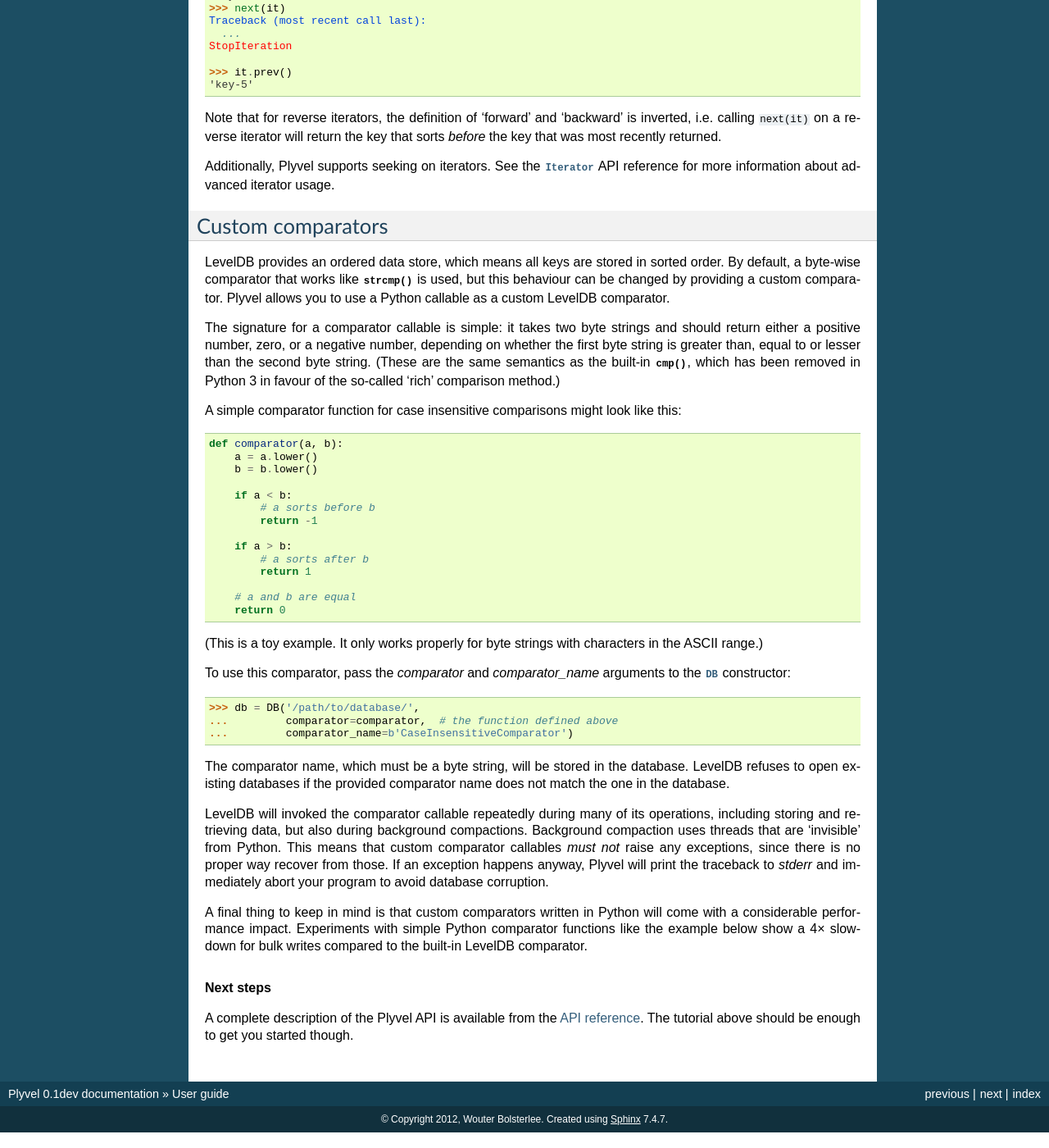
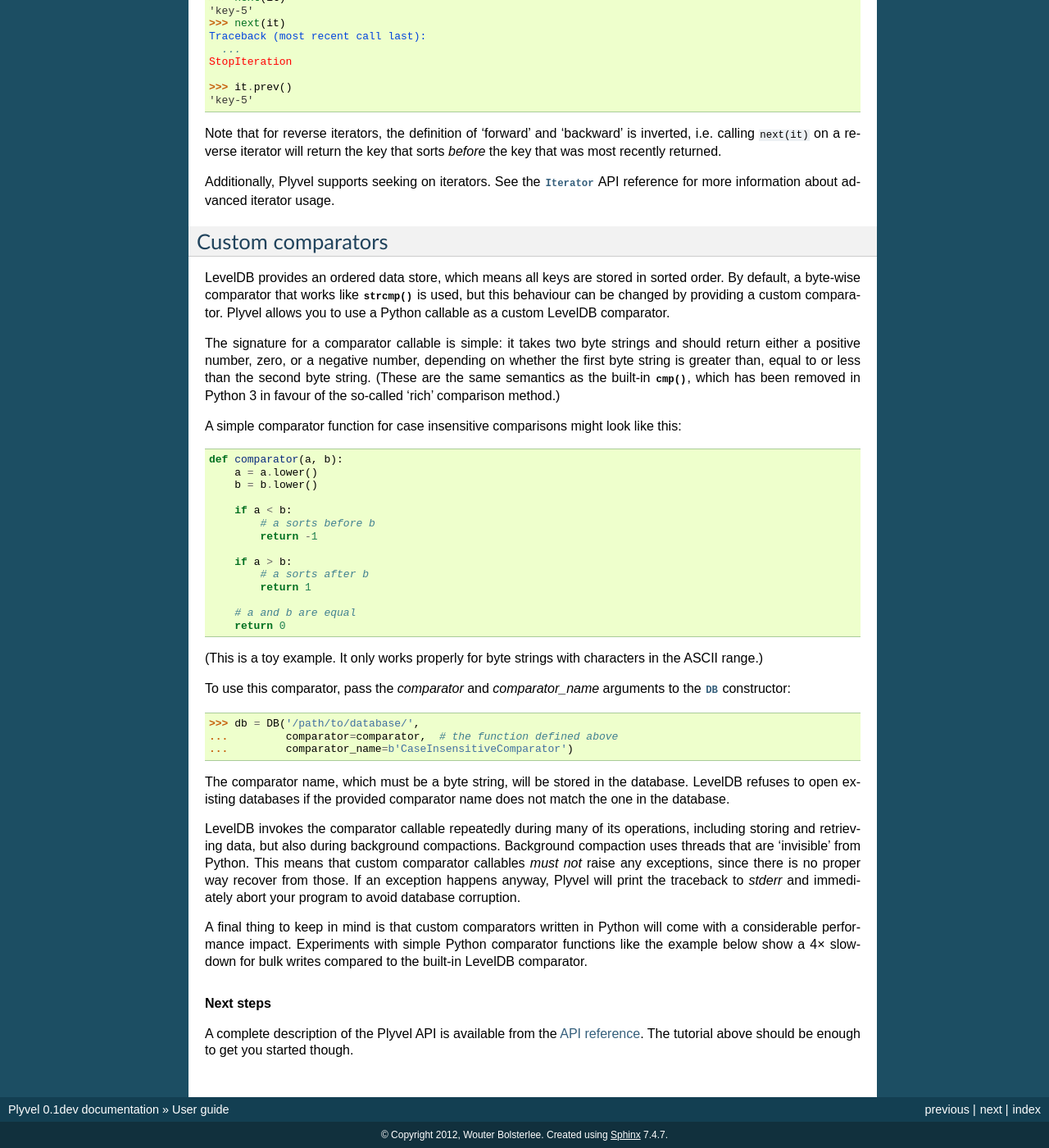
Before and after one commit to wbolster/plyvel, a Sphinx documentation site: the page built from doc/user.rst, in a window 1280 px wide and 1400 px high, scrolled down 5249 px. Shown: the whole window at 82% size. Built offline with Sphinx 7.4.7, drawn with Linux system fonts in a browser that asks for light colours; some of the changed text lies outside the part shown.

Commit message:
Minor user guide improvements

```diff
--- a/doc/user.rst
+++ b/doc/user.rst
@@ -344,10 +344,10 @@ LevelDB comparator.
 
 The signature for a comparator callable is simple: it takes two byte strings and
 should return either a positive number, zero, or a negative number, depending on
-whether the first byte string is greater than, equal to or lesser than the
-second byte string. (These are the same semantics as the built-in
-:py:func:`cmp()`, which has been removed in Python 3 in favour of the so-called
-‘rich’ comparison method.)
+whether the first byte string is greater than, equal to or less than the second
+byte string. (These are the same semantics as the built-in :py:func:`cmp()`,
+which has been removed in Python 3 in favour of the so-called ‘rich’ comparison
+method.)
 
 A simple comparator function for case insensitive comparisons might look like
 this::
@@ -381,7 +381,7 @@ The comparator name, which must be a byte string, will be stored in the
 database. LevelDB refuses to open existing databases if the provided comparator
 name does not match the one in the database.
 
-LevelDB will invoked the comparator callable repeatedly during many of its
+LevelDB invokes the comparator callable repeatedly during many of its
 operations, including storing and retrieving data, but also during background
 compactions. Background compaction uses threads that are ‘invisible’ from
 Python. This means that custom comparator callables *must not* raise any
```
Also changed, not shown: other parts of doc/user.rst (+4 -4 lines).
